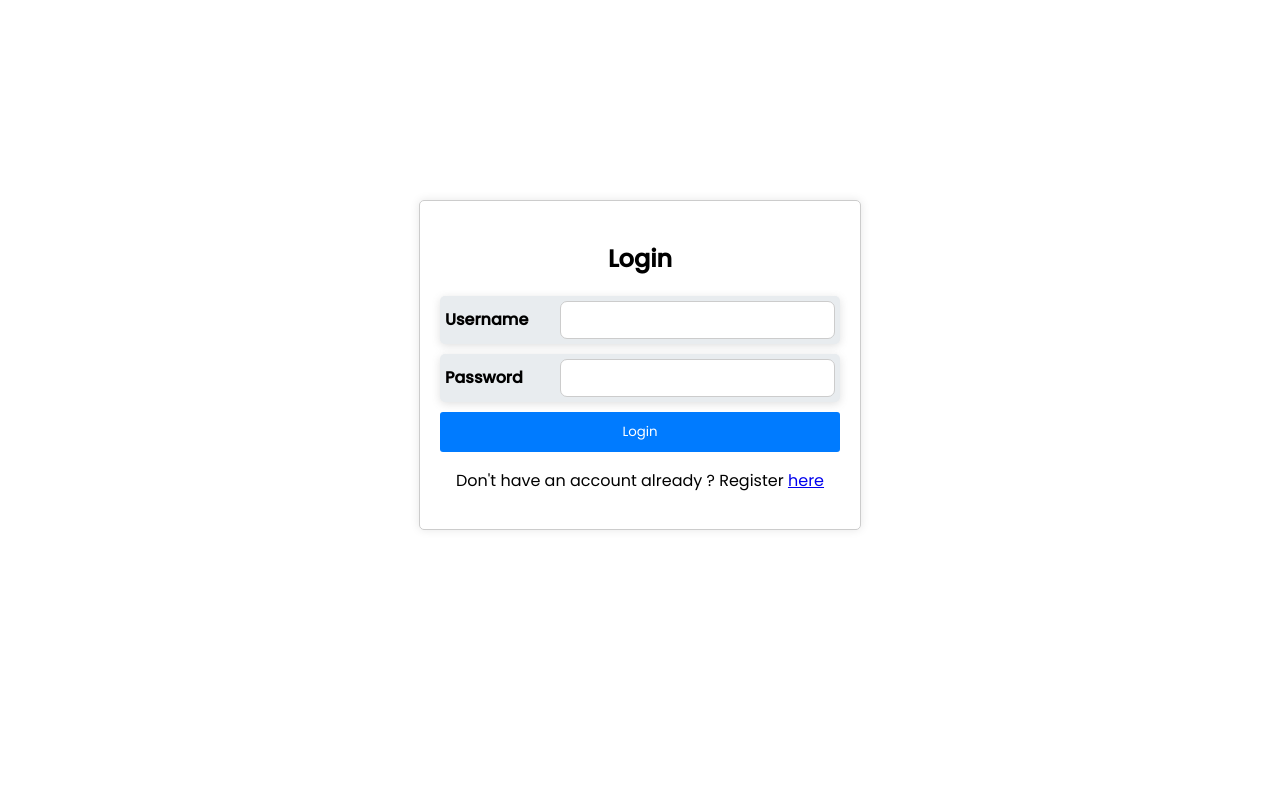
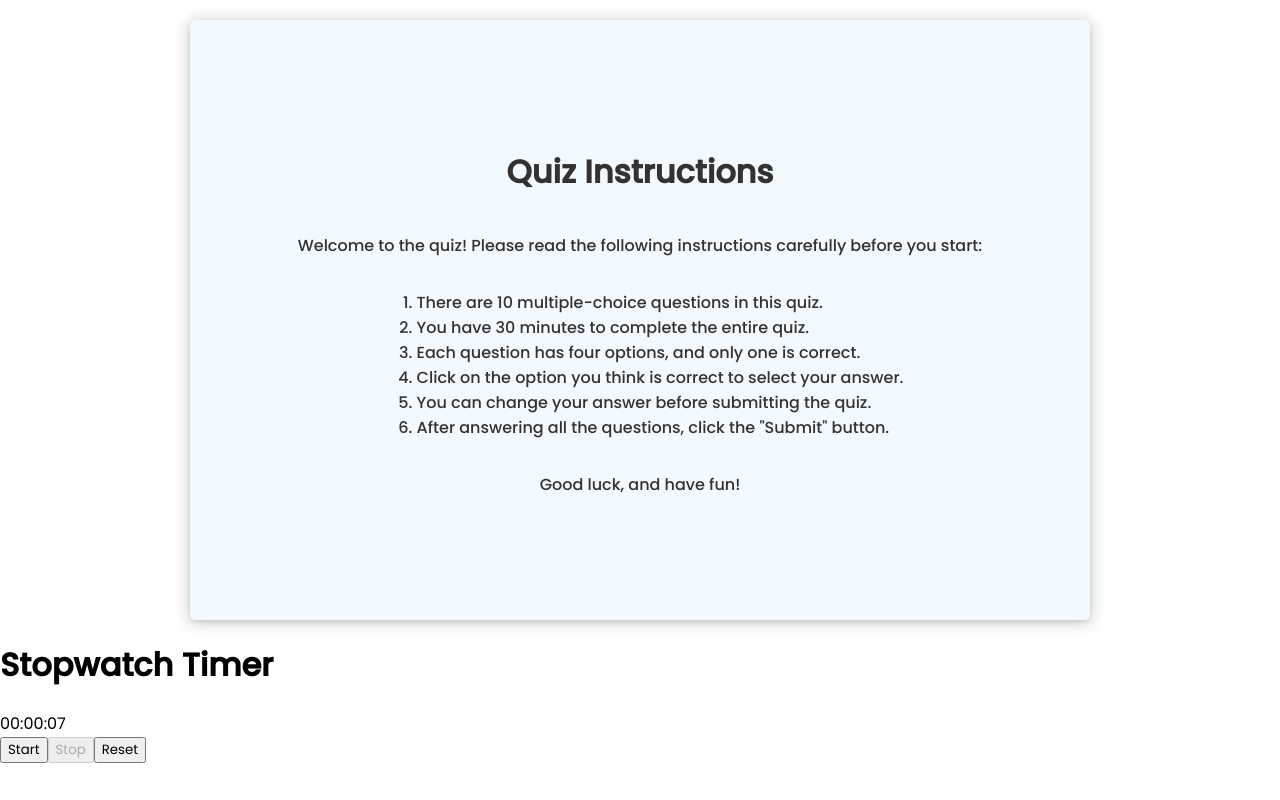
Before and after one commit to Baggu516/OnlineQuizSystem, a React (Create React App) app in the folder quizzz/: page /login in a window 1280 px wide. Shown: the top 800 px of the page. Built offline with nearby package versions, Linux system fonts and the light colour scheme.

Commit message:
timer and instruction

```diff
--- a/quizzz/src/App.js
+++ b/quizzz/src/App.js
@@ -9,12 +9,19 @@ import PrivateRoute from "./utils/PrivateRoute";
 import Index from "./components/Index";
 import Error from "./components/Error";
 import RedirectRoute from "./utils/RedirectRoute";
+import Timer from "./components/Timer";
+import PracticeTimer from "./components/PracticeTimer";
+import Instructions from "./components/Instructions";
 
 function App() {
   const { user } = useContext(AuthContext);
   return (
     <div className="App">
+      {/* <PracticeTimer/> */}
+      <Instructions/>
+
       <BrowserRouter>
+      <Timer/>
         <Routes>
           <Route
             path="/"
--- /dev/null
+++ b/quizzz/src/components/Instructions.css
@@ -0,0 +1,22 @@
+.instructions{
+    /* text-align: left;
+    max-width: 500px;
+    margin: 0 auto;
+    padding: 20px;
+    border: 1px solid #ccc;
+    border-radius: 5px;
+    background-color: #fff; */
+    display: flex;
+    justify-content: center;
+    flex-direction: column;
+    align-items: center;
+    box-shadow: rgba(14, 30, 37, 0.12) 0px 2px 4px 0px,
+     rgba(14, 30, 37, 0.32) 0px 2px 16px 0px;
+     width: 900px;
+     height: 600px;
+     margin: 20px auto;
+     background-color: aliceblue;
+     font-weight: 500;
+     opacity: 0.8;
+     border-radius: 5px;
+}
--- /dev/null
+++ b/quizzz/src/components/Instructions.jsx
@@ -0,0 +1,26 @@
+import React from 'react';
+import "./Instructions.css"
+
+function Instructions() {
+
+  return (
+    <div className="instructions">
+      <h1>Quiz Instructions</h1>
+      <p>
+        Welcome to the quiz! Please read the following instructions carefully
+        before you start:
+      </p>
+      <ol>
+        <li>There are 10 multiple-choice questions in this quiz.</li>
+        <li>You have 30 minutes to complete the entire quiz.</li>
+        <li>Each question has four options, and only one is correct.</li>
+        <li>Click on the option you think is correct to select your answer.</li>
+        <li>You can change your answer before submitting the quiz.</li>
+        <li>After answering all the questions, click the "Submit" button.</li>
+      </ol>
+      <p>Good luck, and have fun!</p>
+    </div>
+  );
+}
+
+export default Instructions;
--- /dev/null
+++ b/quizzz/src/components/PracticeTimer.jsx
@@ -0,0 +1,42 @@
+import React, { useEffect, useRef, useState } from "react";
+
+const PracticeTimer = () => {
+  const [time, setTime] = useState(180);
+  const [timer,setTimer]=useState(null)
+
+  const ref = useRef(null);
+
+  const Start = () => {
+    // ref.current = setInterval(() => {
+    //   setTime((prev) => prev + 1);
+    // }, 1000);
+  };
+  const stop = () => {
+    clearInterval(ref.current);
+  };
+  useEffect(() => {
+
+    console.log("effect")
+    const a=setInterval(() => {
+        // setTime((prev) => prev + 1);
+        setTime((prev)=>prev-1)
+      }, 1000);
+
+      return () => {
+        clearInterval(a);
+      };
+  }, []);
+//   console.log("time");
+  return (
+    <div>
+      <p>Time : {time}</p>
+      <div className="actions">
+        {/* <button onClick={Start}>Start</button>
+        <button onClick={stop}>Stop</button> */}
+        {/* {console.log("hello")} */}
+      </div>
+    </div>
+  );
+};
+
+export default PracticeTimer;
--- /dev/null
+++ b/quizzz/src/components/Timer.jsx
@@ -0,0 +1,84 @@
+import React, { useState, useEffect,useRef } from "react";
+// import { Navigate } from "react-router-dom";
+import {useNavigate} from "react-router-dom"
+
+function Timer() {
+  const [hours, setHours] = useState(0);
+  const [minutes, setMinutes] = useState(0);
+  const [seconds, setSeconds] = useState(7);
+  const [isRunning, setIsRunning] = useState(false);
+  const navigate = useNavigate();
+
+  const startTimer = () => {
+    setIsRunning(true);
+  };
+
+  const stopTimer = () => {
+    setIsRunning(false);
+  };
+
+  const resetTimer = () => {
+    setIsRunning(false);
+    setHours(0);
+    setMinutes(0);
+    setSeconds(0);
+  };
+ const ref =useRef()
+  useEffect(() => {
+
+    console.log("timer")
+    if (isRunning) {
+      ref.current= setInterval(() => {
+        console.log(ref,"timer")
+        if (seconds === 0) {
+            // console.log(timer,"timer")
+          if (minutes === 0) {
+            if(hours===0){
+                // alert("Time up");
+                navigate("/register")
+                return
+            }
+            setHours((prevHours) => prevHours - 1);
+            setMinutes(59);
+          } else {
+            setMinutes((prevMinutes) => prevMinutes - 1);
+          }
+          setSeconds(59);
+        } else {
+          setSeconds((prevSeconds) => prevSeconds - 1);
+        }
+      }, 1000);
+    } else {
+      clearInterval(ref.current);
+    //   console.log()
+    }
+    return () => {
+        clearInterval(ref.current);
+      };
+
+  }, [isRunning, seconds]);
+  console.log(ref,"timer outside")
+return (
+    <div className="stopwatch">
+      <h1>Stopwatch Timer</h1>
+      <div className="timer">
+        <span>{hours < 10 ? `0${hours}` : hours}</span>:
+        <span>{minutes < 10 ? `0${minutes}` : minutes}</span>:
+        <span>{seconds < 10 ? `0${seconds}` : seconds}</span>
+      </div>
+      <div className="buttons">
+        <button onClick={startTimer} disabled={isRunning}>
+          Start
+        </button>
+        <button onClick={stopTimer} disabled={!isRunning}>
+          Stop
+        </button>
+        <button onClick={resetTimer}>Reset</button>
+      </div>
+    </div>
+  );
+
+
+}
+
+export default Timer;
```
